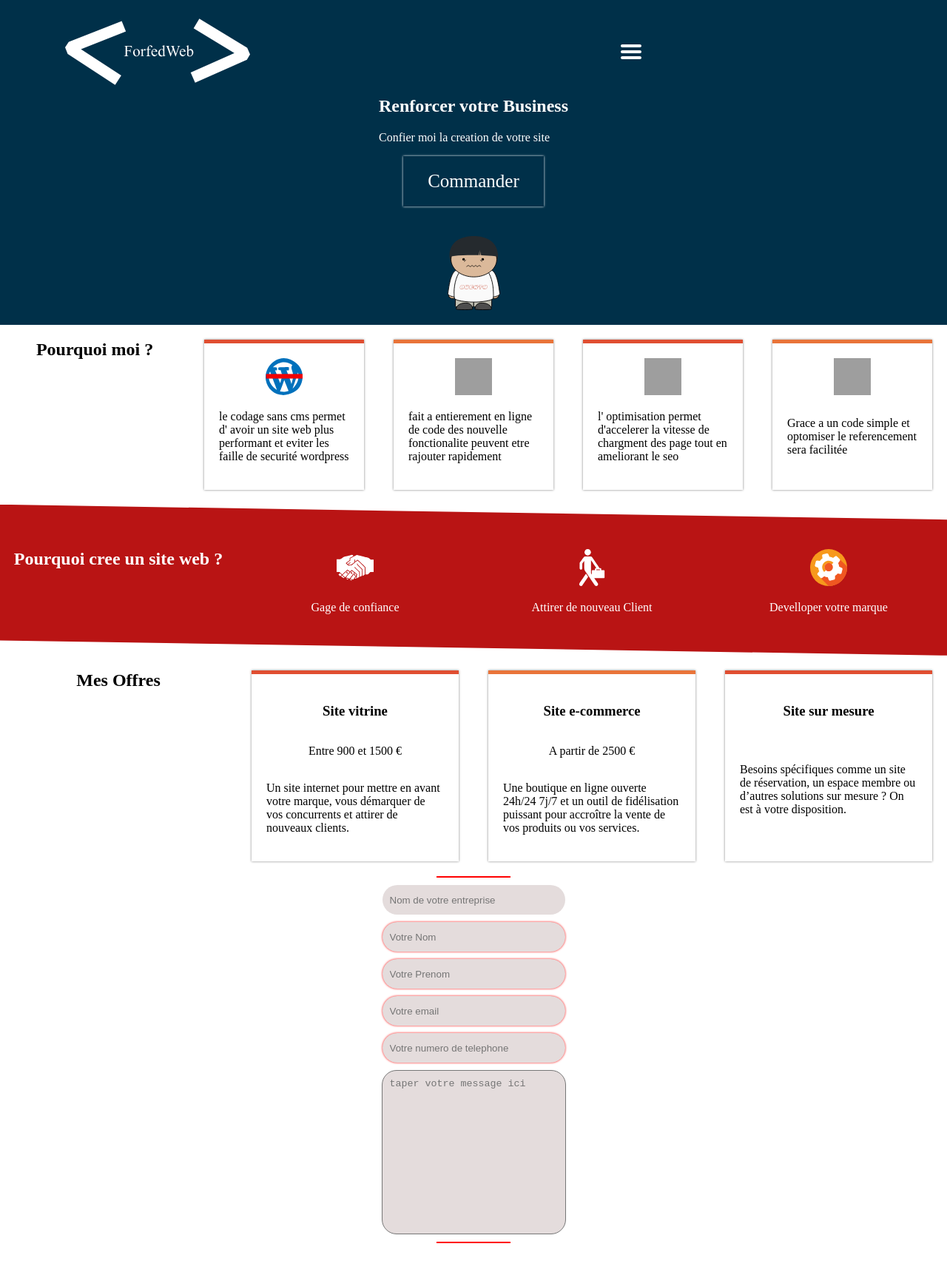
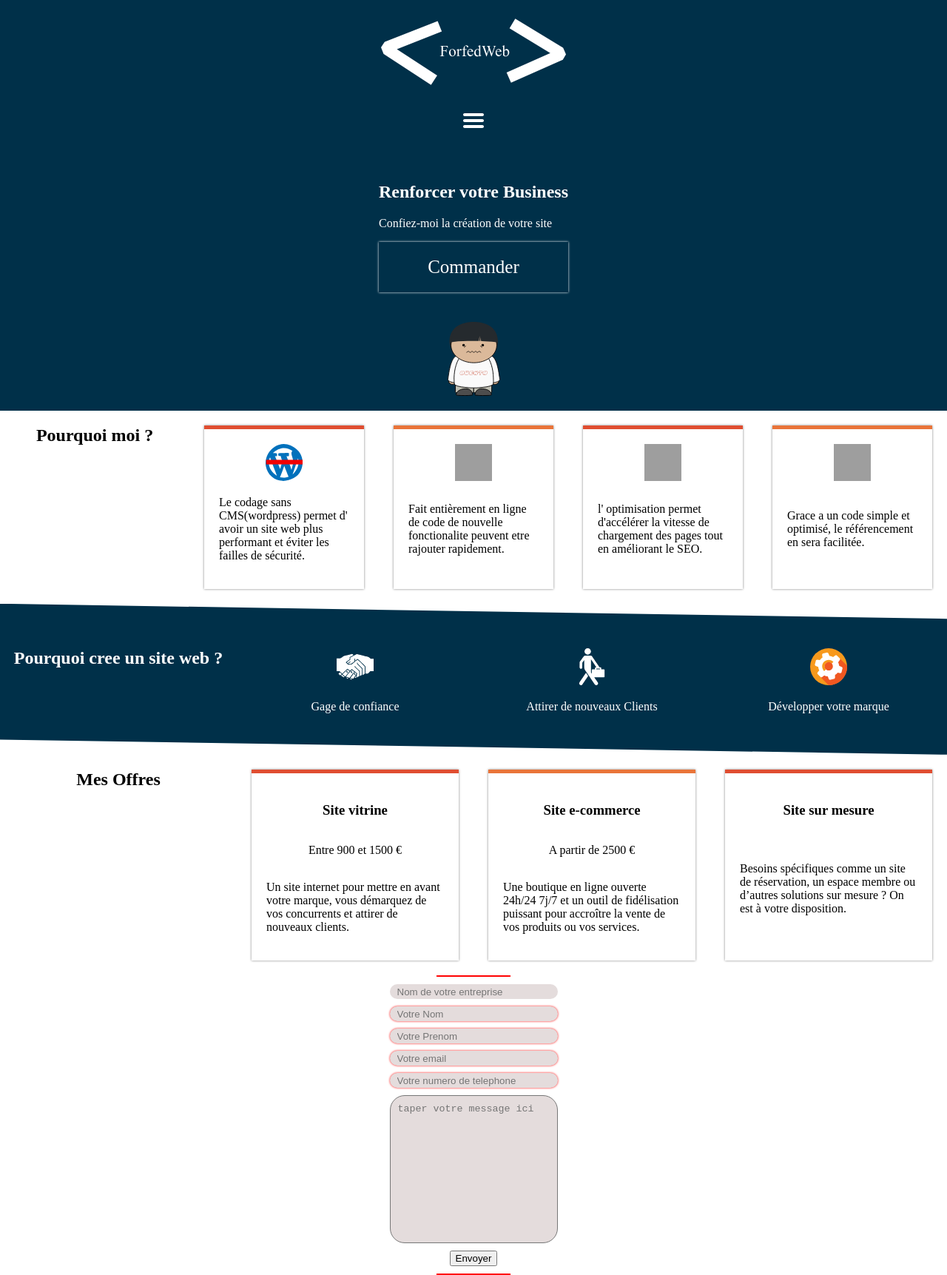
Before and after one commit to Thankcoeur/monsite, a website: page src/index.html in a window 1280 px wide. Shown: the whole page at 74% size. Before the commit the page ends 1680 px from the top, so only its background shows below. Drawn offline with nearby package versions, Linux system fonts and the light colour scheme; files that its build step writes are made by us from their sources; grey boxes are pictures that could not be loaded; files whose address does not match are found by name.

Commit message:
rajout de la barre deroulante

```diff
--- a/src/Component/Contact/_Contact.html
+++ b/src/Component/Contact/_Contact.html
@@ -1,7 +1,7 @@
-<div class="form">
-    <form class="form__form" action="/" method="post">
+<div class="form" id="contact">
+    <form class="form__form" action="http://localhost/form/index.php" method="post">
 
-        <input type="text" placeholder="Nom de votre entreprise" name="entrprise" id="entreprise">
+        <input type="text" placeholder="Nom de votre entreprise" name="entreprise" id="entreprise">
         <input type="text" required placeholder="Votre Nom" name="nom" id="nom">
         <input type="text" required placeholder="Votre Prenom" name="prenom" id="prenom">
 
@@ -13,6 +13,7 @@
         <input type="tel" required placeholder="Votre numero de telephone" pattern="[0-9]{10}" name="tel" id="tel">
 
         <textarea name="text" id="text" cols="30" rows="10" placeholder="taper votre message ici"></textarea>
+        <button type="submit">Envoyer</button>
 
 
 
--- a/src/Component/Navbar/Navbar.scss
+++ b/src/Component/Navbar/Navbar.scss
@@ -1,15 +1,17 @@
             header {
                 background-color: #003049;
+                display: grid;
+                margin: auto;
             }
 
             .Navbar {
+                background-color: #003049;
+                width: 100%;
                 display: grid;
-                grid-template-columns: 1fr 2fr;
                 align-items: center;
                 justify-content: center;
                 justify-items: center;
                 color: white;
-                height: 70px;
                 font-size: 25.5px;
                 &__a {
                     text-decoration: none;
@@ -18,8 +20,25 @@
                 &__link {
                     list-style: none;
                 }
-                &__ul {
+                &__links {
                     display: flex;
+                    justify-content: space-around;
+                    flex-direction: column;
+                    text-decoration: none;
+                    list-style: none;
+                    color: white;
+                    li {
+                        padding: 20px;
+                    }
+                    a {
+                        color: white;
+                        text-decoration: none;
+                    }
+                }
+                &__menulist {
+                    @media (max-width: 600px) {
+                        display: none;
+                    }
                 }
                 &__logo {
                     padding: 20px;
@@ -48,7 +67,6 @@
                     display: block;
                     font-size: 25px;
                     padding: 20px;
-                    width: 150px;
                     text-align: center;
                     margin: auto;
                     box-shadow: 0px 0px 3px 0px white;
--- a/src/Component/Navbar/_Navbar.html
+++ b/src/Component/Navbar/_Navbar.html
@@ -1,12 +1,31 @@
-<header>
+<header id="home">
     <nav class="Navbar">
 
         <div class="Navbar__logo"><img src="SVG/logo.svg" alt="" width="250" height="100"></div>
 
+        <div class="hamburger" id="h-menu"><svg height="32px" id="Layer_1" style="enable-background:new 0 0 32 32;" version="1.1" fill="#ffffff" viewBox="0 0 32 32" width="32px" xml:space="preserve" xmlns="http://www.w3.org/2000/svg" xmlns:xlink="http://www.w3.org/1999/xlink"><path d="M4,10h24c1.104,0,2-0.896,2-2s-0.896-2-2-2H4C2.896,6,2,6.896,2,8S2.896,10,4,10z M28,14H4c-1.104,0-2,0.896-2,2  s0.896,2,2,2h24c1.104,0,2-0.896,2-2S29.104,14,28,14z M28,22H4c-1.104,0-2,0.896-2,2s0.896,2,2,2h24c1.104,0,2-0.896,2-2  S29.104,22,28,22z"/></svg></div>
 
-        <div class="Navbar__hamburger">
+        <div class="Navbar__menulist" id="menulist">
 
-            <svg height="32px" id="Layer_1" style="enable-background:new 0 20 32 32;" version="1.1" viewBox="0 0 32 32" width="32px" xml:space="preserve" xmlns="http://www.w3.org/2000/svg" xmlns:xlink="http://www.w3.org/1999/xlink"><path fill="white" d="M4,10h24c1.104,0,2-0.896,2-2s-0.896-2-2-2H4C2.896,6,2,6.896,2,8S2.896,10,4,10z M28,14H4c-1.104,0-2,0.896-2,2  s0.896,2,2,2h24c1.104,0,2-0.896,2-2S29.104,14,28,14z M28,22H4c-1.104,0-2,0.896-2,2s0.896,2,2,2h24c1.104,0,2-0.896,2-2  S29.104,22,28,22z"/></svg>
+            <ul class="Navbar__links">
+
+
+                <li><a href="#home">Home</a></li>
+                <li><a href="#whyme">Pourquoi moi ?</a></li>
+                <li><a href="#whysite">Pourquoi cree un site web ?</a></li>
+                <li><a href="#offre">Offres</a></li>
+                <li><a href="#contact">Me Contacter</a></li>
+
+
+
+
+
+            </ul>
+
+
+
+
+
 
         </div>
 
@@ -23,7 +42,7 @@
 
 
             <h2>Renforcer votre Business </h2>
-            <p>Confier moi la creation de votre site</p>
+            <p>Confiez-moi la création de votre site</p>
             <div class="banniere__commander">
                 <a class="banniere__link" href="">Commander</a></div>
 
--- a/src/Component/Offre/_Offre.html
+++ b/src/Component/Offre/_Offre.html
@@ -1,4 +1,4 @@
-<div class="Offre">
+<div class="Offre" id="offre">
 
     <h2>Mes Offres</h2>
 
@@ -7,7 +7,7 @@
     <div class="Offre__item orange-bar-left ">
         <h3>Site vitrine</h3>
         <p>Entre 900 et 1500 &euro;</p>
-        <p>Un site internet pour mettre en avant votre marque, vous démarquer de vos concurrents et attirer de nouveaux clients.</p>
+        <p>Un site internet pour mettre en avant votre marque, vous démarquez de vos concurrents et attirer de nouveaux clients.</p>
 
 
 
--- a/src/Component/Whyme/_Whyme.html
+++ b/src/Component/Whyme/_Whyme.html
@@ -1,4 +1,4 @@
-<div class="Whyme">
+<div class="Whyme" id="whyme">
 
     <h2>Pourquoi moi ?</h2>
 
@@ -7,7 +7,7 @@
     <div class="Whyme__item orange-bar-left ">
 
         <div class="Whyme__icon"><img src="SVG/wordpress.svg" width="50" height="50" alt=""></div>
-        <p>le codage sans cms permet d' avoir un site web plus performant et eviter les faille de securité wordpress</p>
+        <p>Le codage sans CMS(wordpress) permet d' avoir un site web plus performant et éviter les failles de sécurité. </p>
 
 
 
@@ -17,7 +17,7 @@
     <div class="Whyme__item orange-bar-right">
 
         <div class="Whyme__icon"><img src="https://upload.wikimedia.org/wikipedia/commons/c/c2/Human_evolution_scheme.svg" width="50" height="50" alt=""></div>
-        <p>fait a entierement en ligne de code des nouvelle fonctionalite peuvent etre rajouter rapidement</p>
+        <p>Fait entièrement en ligne de code de nouvelle fonctionalite peuvent etre rajouter rapidement.</p>
 
 
 
@@ -28,7 +28,7 @@
     <div class="Whyme__item orange-bar-left">
 
         <div class="Whyme__icon"><img src="https://camo.githubusercontent.com/28adc7d0c5c9ea1f11a89603391c39d268f29d4a/68747470733a2f2f7376672e6769746875622e696f2f7376676f2d6c6f676f2e737667" width="50" height="50" alt=""></div>
-        <p>l' optimisation permet d'accelerer la vitesse de chargment des page tout en ameliorant le seo</p>
+        <p>l' optimisation permet d'accélérer la vitesse de chargement des pages tout en améliorant le SEO.</p>
 
 
 
@@ -40,7 +40,7 @@
     <div class="Whyme__item orange-bar-right">
 
         <div class="Whyme__icon"><img src="https://www.svgrepo.com/show/130221/seo.svg" width="50" height="50" alt=""></div>
-        <p>Grace a un code simple et optomiser le referencement sera facilitée</p>
+        <p>Grace a un code simple et optimisé, le référencement en sera facilitée.</p>
 
 
 
--- a/src/Component/Whysite/Whysite.scss
+++ b/src/Component/Whysite/Whysite.scss
@@ -5,7 +5,7 @@
     align-items: center;
     justify-items: center;
     display: grid;
-    background-color: rgb(185, 20, 20);
+    background-color: #003049;
     @media (min-width: 600px) {
         grid-template-columns: 1fr 1fr 1fr 1fr;
         align-items: stretch;
--- a/src/Component/Whysite/_Whysite.html
+++ b/src/Component/Whysite/_Whysite.html
@@ -1,4 +1,4 @@
-<div class="Whysite">
+<div class="Whysite" id="whysite">
 
     <h2>Pourquoi cree un site web ? </h2>
 
@@ -15,7 +15,7 @@
     <div class="Whysite__item">
 
         <div class="Whysite__icon"><img src="SVG/business.svg" width="50" height="50" alt=""></div>
-        <p>Attirer de nouveau Client</p>
+        <p>Attirer de nouveaux Clients</p>
 
 
 
@@ -25,7 +25,7 @@
     <div class="Whysite__item">
 
         <div class="Whysite__icon"><img src="SVG/develloper.svg" width="50" height="50" alt=""></div>
-        <p>Develloper votre marque</p>
+        <p>Développer votre marque</p>
 
 
 
--- a/src/index.html
+++ b/src/index.html
@@ -4,13 +4,17 @@
 <head>
     <meta charset="UTF-8">
     <meta name="viewport" content="width=device-width, initial-scale=1.0">
-    <title>Document</title>
+    <title>ForfedWeb Agence Web Villeparisis</title>
     <link rel="stylesheet" href="style.css">
-    <meta name="description" content="Createur de site optimisé et performant">
+    <meta name="description" content="Createur de site web performant sans cms en ile de france Villeparisis Paris">
 </head>
 
 <body>
+
+
+
     ${require('./Component/Navbar/_Navbar.html')} ${require('./Component/Whyme/_Whyme.html')} ${require('./Component/Whysite/_Whysite.html')} ${require('./Component/Offre/_Offre.html')} ${require('./Component/Contact/_Contact.html')} ${require('./Component/Footer/_Footer.html')}
+    <script src="app.js"></script>
 </body>
 
 </html>
--- a/src/style.scss
+++ b/src/style.scss
@@ -1,6 +1,11 @@
 body {
     padding: 0;
     margin: 0;
+    box-sizing: border-box;
+    width: 100%;
+}
+
+* {
     box-sizing: border-box;
 }
 
```
Also changed, not shown: dist/app.js (added), dist/default_index.html (added), dist/index.html, dist/style.css, 1 other file.
